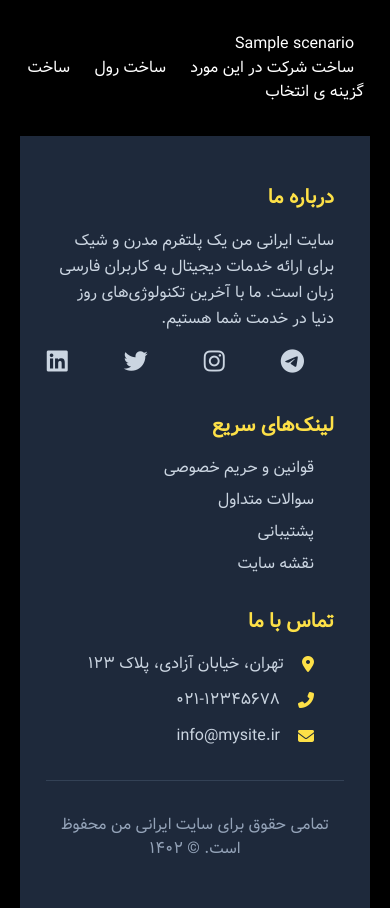
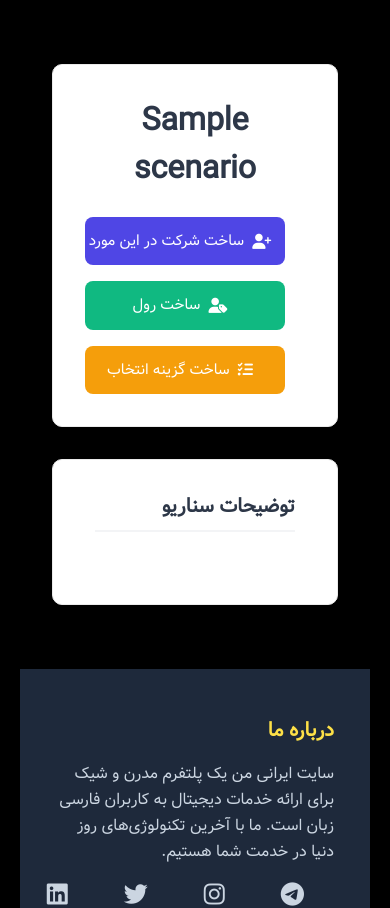
Before and after one commit to Paya-4970/Civ-ix, a Django app: page /scenario/1 in a window 390 px wide. Shown: the part 248-1156 px from the top of the page. Run offline with Django 5.2, Linux system fonts and the light colour scheme; a user stored in the database is signed in; tables that the repository leaves empty hold one stand-in row (values such as "Sample post"); some libraries are stand-ins or nearby versions; some web fonts are replaced.

Commit message:
correct test

```diff
--- /dev/null
+++ b/static/css/scenario/scenario-details.css
@@ -0,0 +1,117 @@
+    /* استایل کلی صفحه */
+    .scenario-container {
+        max-width: 1200px;
+        margin: 2rem auto;
+        padding: 0 1rem;
+    }
+
+    /* هدر سناریو */
+    .scenario-header {
+        background-color: white;
+        border-radius: 10px;
+        box-shadow: 0 4px 12px rgba(0, 0, 0, 0.08);
+        padding: 2rem;
+        margin-bottom: 2rem;
+        border: 1px solid #eaeaea;
+    }
+
+    .scenario-title {
+        font-size: 2rem;
+        color: #2d3748;
+        font-weight: 700;
+        margin-bottom: 1.5rem;
+        text-align: center;
+    }
+
+    /* دکمه‌های اقدام */
+    .scenario-actions {
+        display: flex;
+        flex-wrap: wrap;
+        gap: 1rem;
+        justify-content: center;
+    }
+
+    .action-btn {
+        display: inline-flex;
+        align-items: center;
+        padding: 0.8rem 1.5rem;
+        border-radius: 8px;
+        font-size: 0.95rem;
+        font-weight: 500;
+        text-decoration: none;
+        transition: all 0.2s ease;
+        white-space: nowrap;
+    }
+
+    .action-btn i {
+        margin-left: 0.5rem;
+    }
+
+    .create-btn {
+        background-color: #4f46e5;
+        color: white;
+    }
+
+    .create-btn:hover {
+        background-color: #4338ca;
+        transform: translateY(-2px);
+        box-shadow: 0 4px 8px rgba(79, 70, 229, 0.2);
+    }
+
+    .role-btn {
+        background-color: #10b981;
+        color: white;
+    }
+
+    .role-btn:hover {
+        background-color: #0d9f6e;
+        transform: translateY(-2px);
+        box-shadow: 0 4px 8px rgba(16, 185, 129, 0.2);
+    }
+
+    .decision-btn {
+        background-color: #f59e0b;
+        color: white;
+    }
+
+    .decision-btn:hover {
+        background-color: #d97706;
+        transform: translateY(-2px);
+        box-shadow: 0 4px 8px rgba(245, 158, 11, 0.2);
+    }
+
+    /* محتوای سناریو */
+    .scenario-content {
+        background-color: white;
+        border-radius: 10px;
+        box-shadow: 0 4px 12px rgba(0, 0, 0, 0.08);
+        padding: 2rem;
+        border: 1px solid #eaeaea;
+    }
+
+    .section-title {
+        font-size: 1.25rem;
+        color: #2d3748;
+        font-weight: 600;
+        margin-bottom: 1rem;
+        padding-bottom: 0.5rem;
+        border-bottom: 2px solid #f3f4f6;
+    }
+
+    /* واکنش‌گرایی */
+    @media (max-width: 768px) {
+        .scenario-actions {
+            flex-direction: column;
+        }
+
+        .action-btn {
+            width: 100%;
+            justify-content: center;
+        }
+    }
+
+    input,
+    textarea,
+    select {
+        color: black;
+    }
--- a/templates/scenario/scenario-details.html
+++ b/templates/scenario/scenario-details.html
@@ -1,12 +1,39 @@
 {% extends 'base.html' %}
 {% load static %}
 
+{% block content %}
+<div class="scenario-container">
+    <!-- هدر صفحه -->
+    <div class="scenario-header">
+        <h1 class="scenario-title">{{ scenarios.title }}</h1>
+        <div class="scenario-actions">
+            <a href="" class="action-btn create-btn">
+                <i class="fas fa-user-plus"></i>
+                ساخت شرکت در این مورد
+            </a>
+            <a href="{% url 'scenario:role_form' %}" class="action-btn role-btn">
+                <i class="fas fa-user-tag"></i>
+                ساخت رول
+            </a>
+            <a href="{% url 'scenario:decision_form' %}" class="action-btn decision-btn">
+                <i class="fas fa-tasks"></i>
+                ساخت گزینه انتخاب
+            </a>
+        </div>
+    </div>
 
-{% block content %}
-    <div>
-        {{scenarios.title}}
+    <!-- محتوای سناریو -->
+    <div class="scenario-content">
+        {% if scenarios.description %}
+        <div class="scenario-description">
+            <h3 class="section-title">توضیحات سناریو</h3>
+            <p>{{ scenarios.description }}</p>
+        </div>
+        {% endif %}
+
+        <!-- بخش‌های دیگر سناریو را اینجا اضافه کنید -->
     </div>
-    <a href="">ساخت شرکت در این مورد</a>
-    <a href="{% url 'scenario:role_form' %}">ساخت رول</a>
-    <a href="{% url 'scenario:decision_form' %}">ساخت گزینه ی انتخاب</a>
-{% endblock content %}
+</div>
+
+<link rel="stylesheet" href="{% static 'css/scenario/scenario-details.css' %}">
+{% endblock %}
```
Also changed, not shown: scenario/tests.py (+7 -3 lines).
